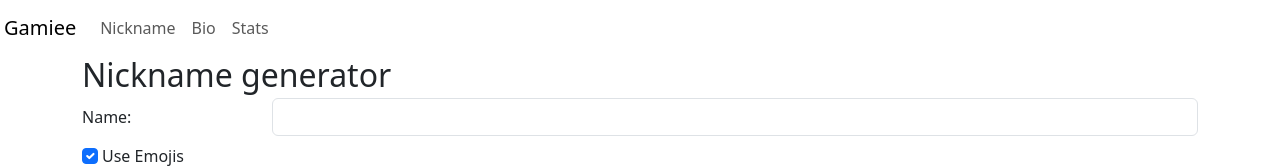
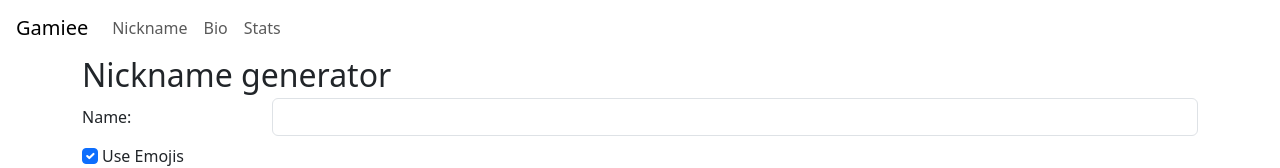
Before and after one commit to AlexYelisieiev/university-course-work, a React (Vite) app: page / in a window 1280 px wide. Shown: the top 168 px of the page. Built offline with nearby package versions, Linux system fonts and the light colour scheme.

Commit message:
Fix navbar

```diff
--- a/src/App.jsx
+++ b/src/App.jsx
@@ -5,8 +5,9 @@ import AchievementSection from './components/AchievementSection';
 
 const App = () => {
 	return (
-        <div className="conainer-fluid">
+		<div>
 			<nav className="navbar navbar-expand-sm px-1">
+				<div className="container-fluid">
 					<a href="/" className="navbar-brand">Gamiee</a>
 					<button className="navbar-toggler" data-bs-toggle="collapse" data-bs-target="#navbarContent">
 						<span className='navbar-toggler-icon'></span>
@@ -18,16 +19,19 @@ const App = () => {
 							<li className="nav-item"><a href="/" className="nav-link">Stats</a></li>
 						</ul>
 					</div>
+				</div>
 			</nav>
+			<div className="conainer-fluid">
 				<div className='container'>
 					<div className="row">
-                    <NicknameGenerator/>
+						<NicknameGenerator />
 					</div>
 					<div className="row">
-                    <BioGenerator/>
+						<BioGenerator />
 					</div>
 					<div className="row">
-                    <AchievementSection/>
+						<AchievementSection />
+					</div>
 				</div>
 			</div>
 		</div>
```
Lines whose indentation alone changed are shown as unchanged.
